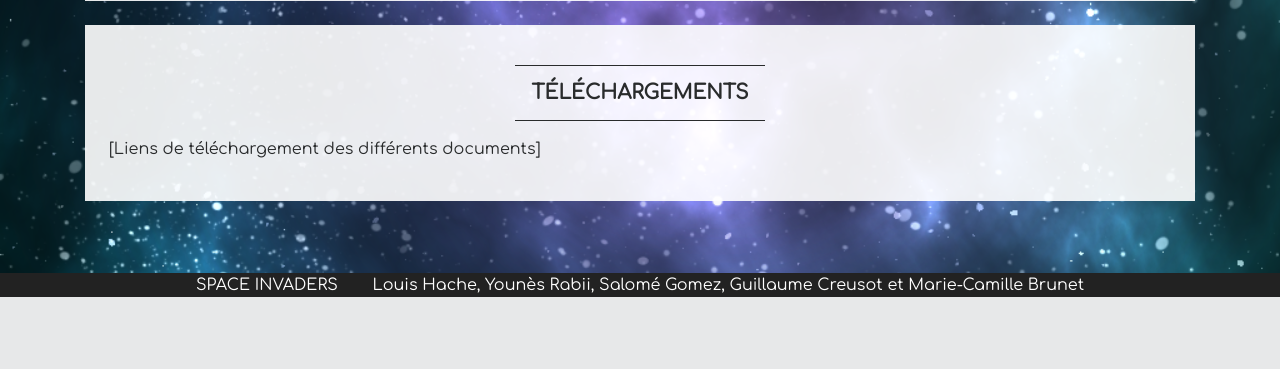
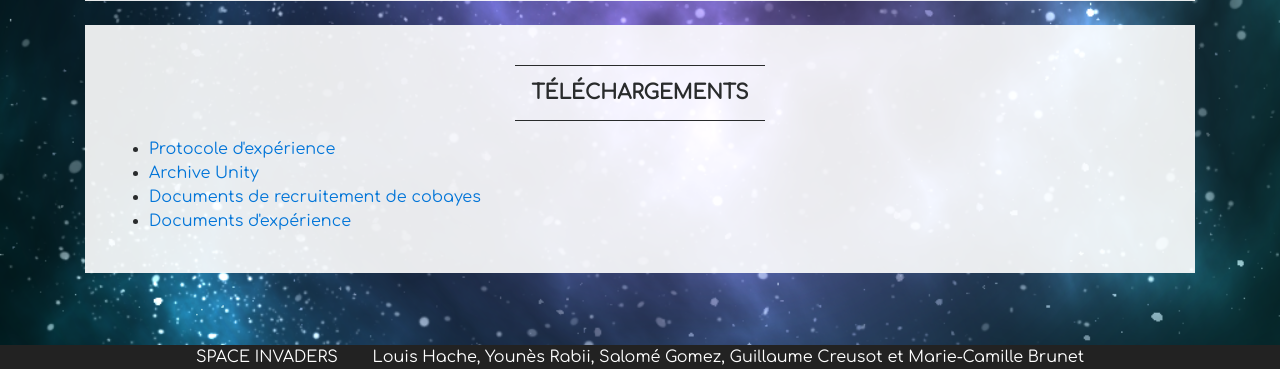
Before and after one commit to LouisHache/Site-Space-Invaders, a PHP site: page /protocole.php in a window 1280 px wide. Shown: the part 1756-2125 px from the top of the page. Before the commit the page ends 2053 px from the top, so only its background shows below. Run offline with PHP 8.4, Linux system fonts and the light colour scheme.

Commit message:
jspaaaaaa

```diff
--- a/protocole.php
+++ b/protocole.php
@@ -40,7 +40,12 @@
 			<hr class="divider">
 			<h2 class="text-center text-lg text-uppercase my-0"> <strong>Téléchargements </strong></h2>
 			<hr class="divider">
-			<p>[Liens de téléchargement des différents documents]</p>
+				<ul>
+					<li><a href="#">Protocole d'expérience</a></li>
+					<li><a href="#">Archive Unity</a></li>
+					<li><a href="#">Documents de recruitement de cobayes</a></li>
+					<li><a href="#">Documents d'expérience</a></li>
+				</ul>
 		</div>
     </div>
 	<br><br>
```
